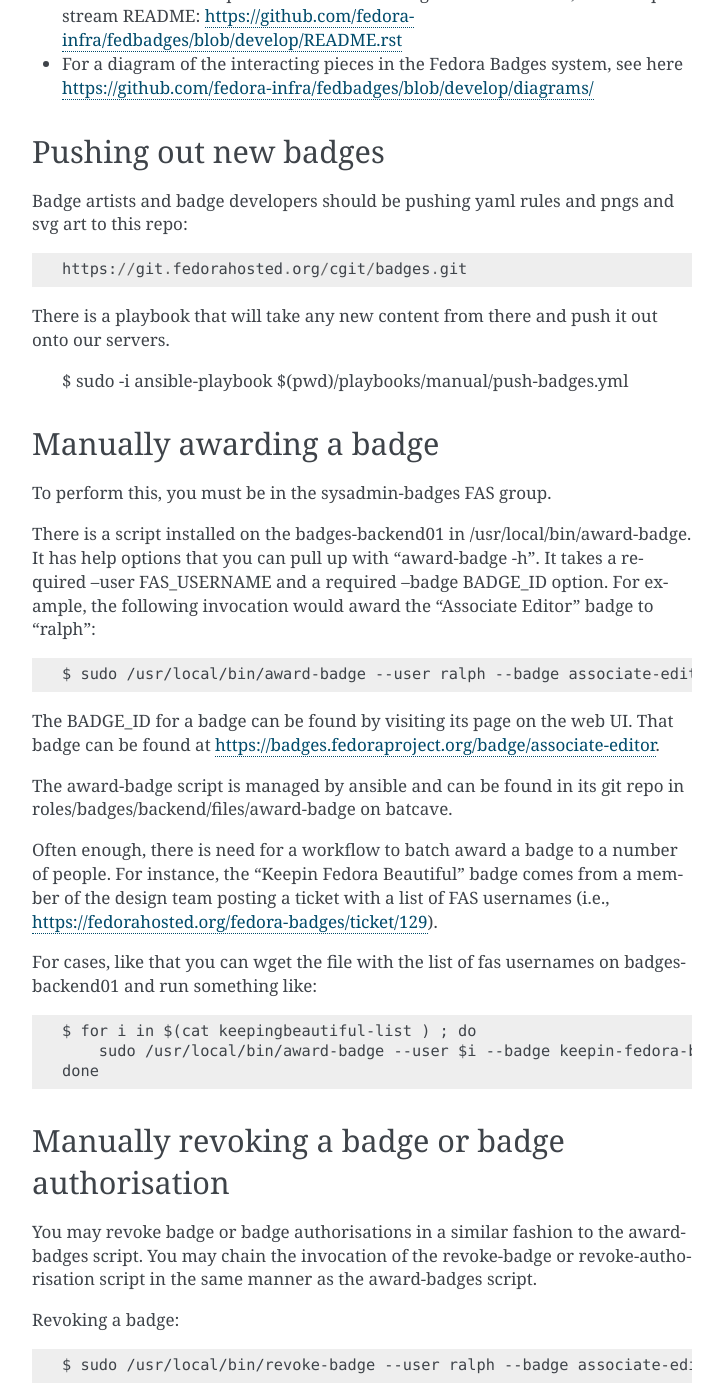
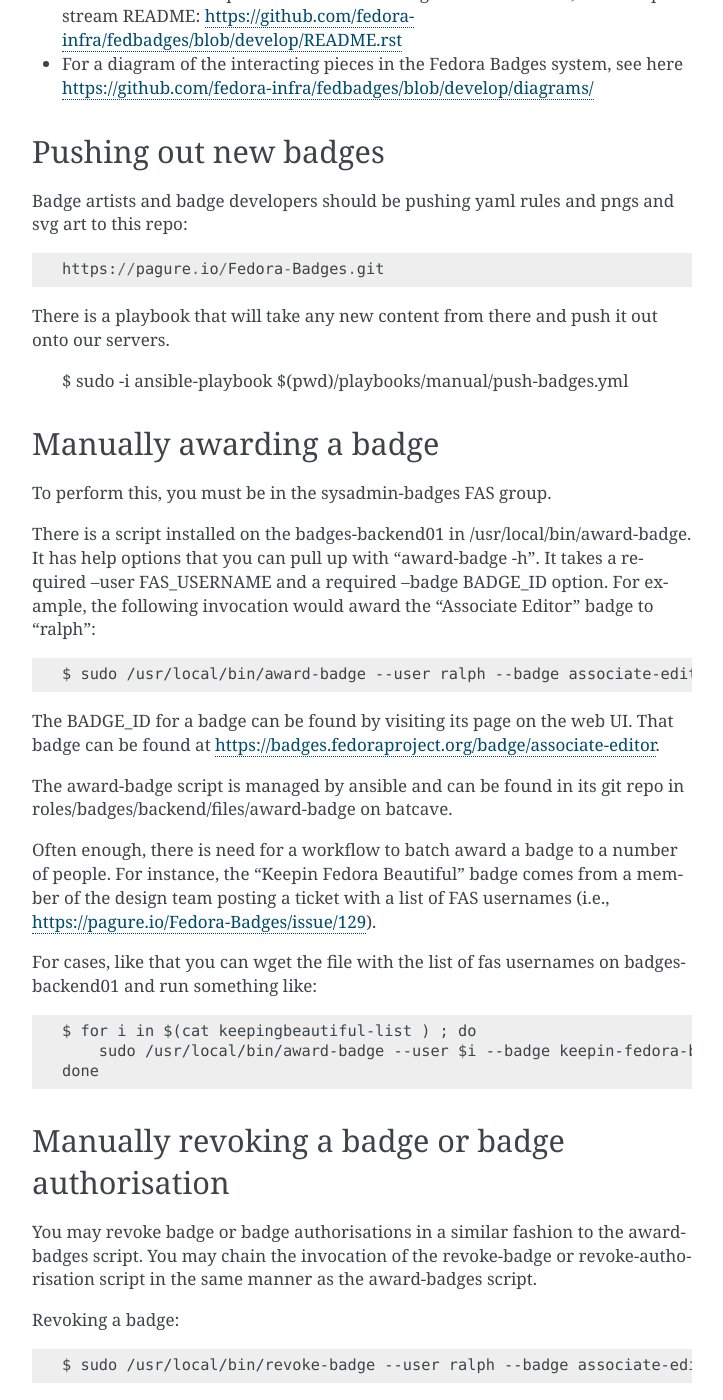
Before and after one commit to FrostyX/infra-docs, a Sphinx documentation site: the page built from docs/sysadmin-guide/sops/badges.rst, in a window 1280 px wide and 1400 px high, scrolled down 986 px. Shown: the whole window, without its empty margins (388-1111 px from the left). Built offline with Sphinx 7.4.7, drawn with Linux system fonts in a browser that asks for light colours; some of the changed lines change nothing that is shown.

Commit message:
Update docs/sysadmin-guide/sops/badges.rst
remove fedorahosted references

```diff
--- a/docs/sysadmin-guide/sops/badges.rst
+++ b/docs/sysadmin-guide/sops/badges.rst
@@ -53,7 +53,7 @@
 Badge artists and badge developers should be pushing yaml rules and pngs
 and svg art to this repo::
 
-  https://git.fedorahosted.org/cgit/badges.git
+  https://pagure.io/Fedora-Badges.git
 
 There is a playbook that will take any new content from there and push it out
 onto our servers.
@@ -83,7 +83,7 @@
 Often enough, there is need for a workflow to batch award a badge to a number of
 people.  For instance, the "Keepin Fedora Beautiful" badge comes from a member
 of the design team posting a ticket with a list of FAS usernames (i.e.,
-https://fedorahosted.org/fedora-badges/ticket/129).
+https://pagure.io/Fedora-Badges/issue/129).
 
 For cases, like that you can wget the file with the list of fas usernames on
 badges-backend01 and run something like::
```
